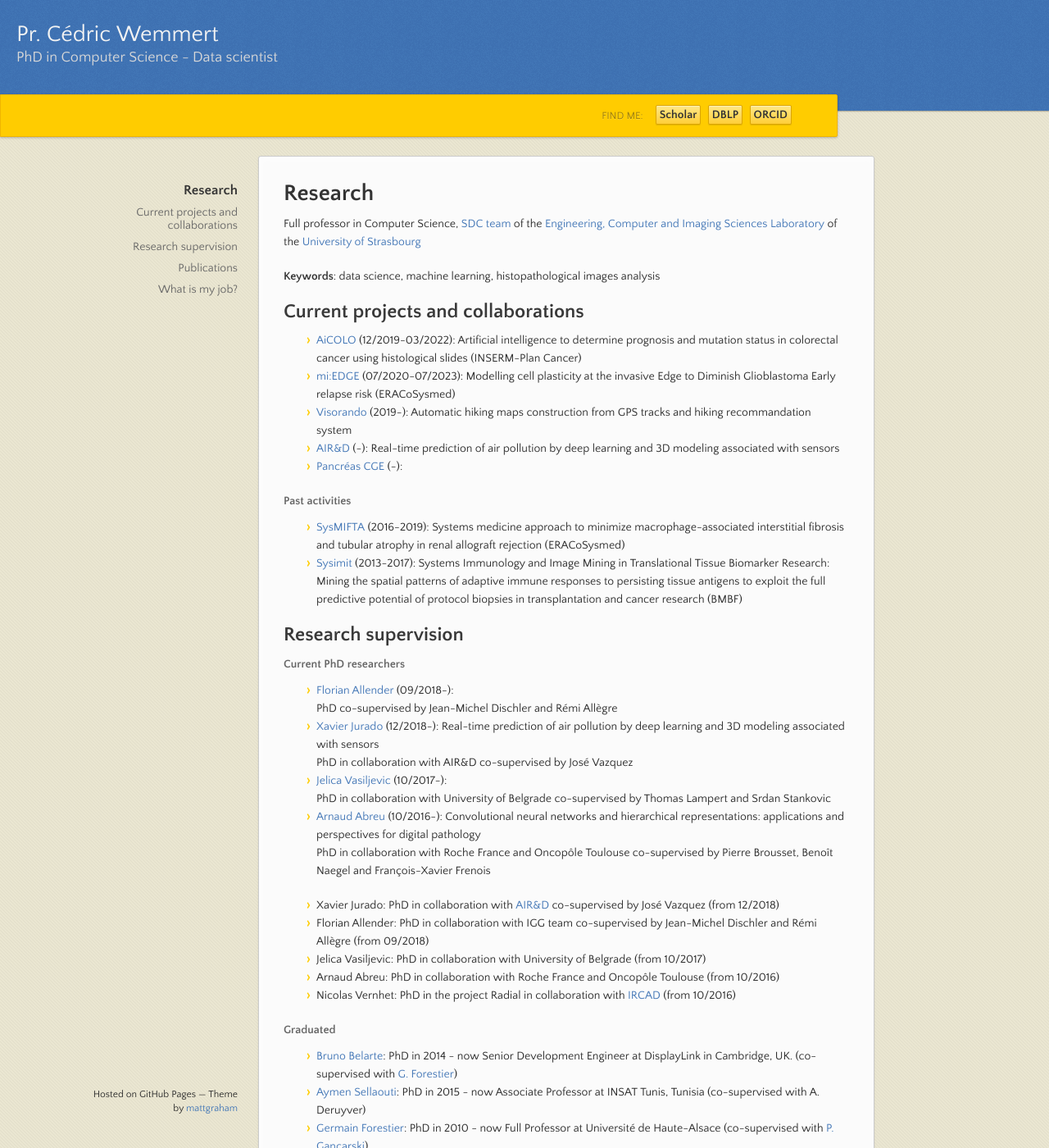
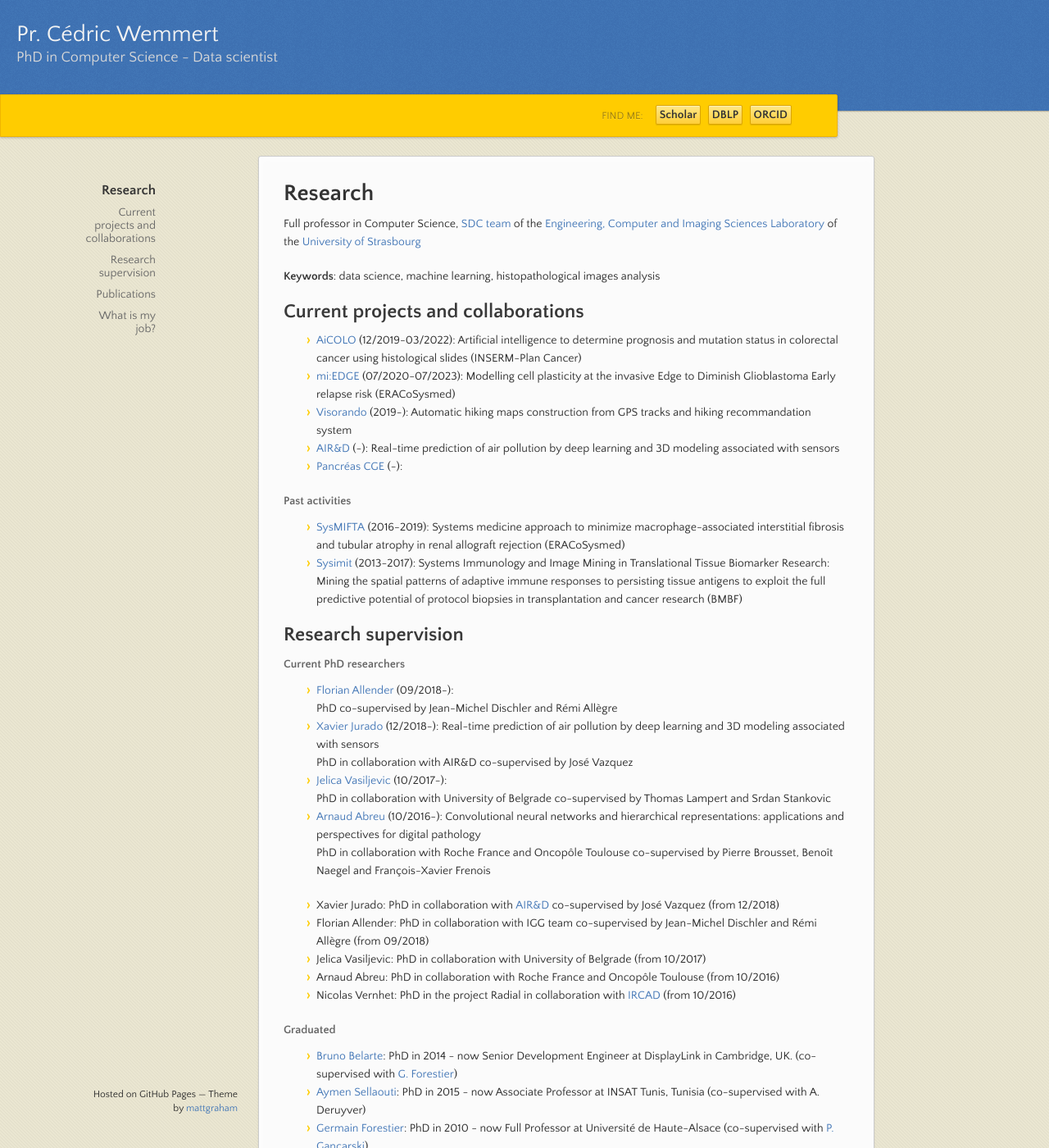
Before and after one commit to wemmertc/webpage, a Jekyll site: the page built from index.md, in a window 1280 px wide and 1400 px high. Shown: the whole window at 82% size. Built offline with Jekyll 4.4.1, drawn with Linux system fonts in a browser that asks for light colours; our own code applies the rules of GitHub Pages for plain Markdown files.

Commit message:
publishing

```diff
--- a/_sass/jekyll-theme-leap-day.scss
+++ b/_sass/jekyll-theme-leap-day.scss
@@ -287,7 +287,7 @@ small {
 }
 
 nav {
-  width: 230px;
+  width: 130px;
   position: fixed;
   top: 220px;
   left:50%;
```
